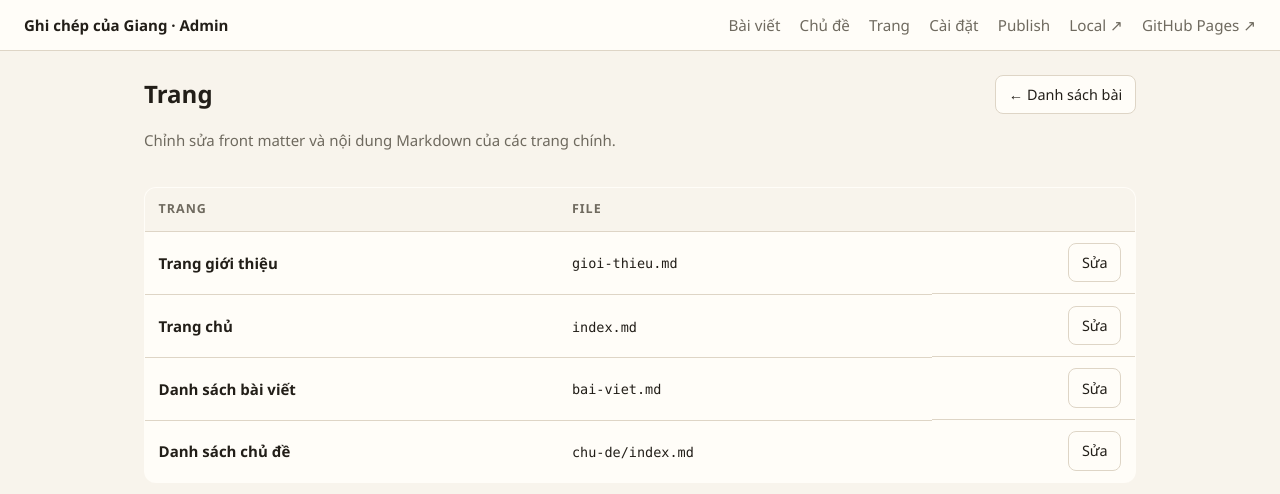
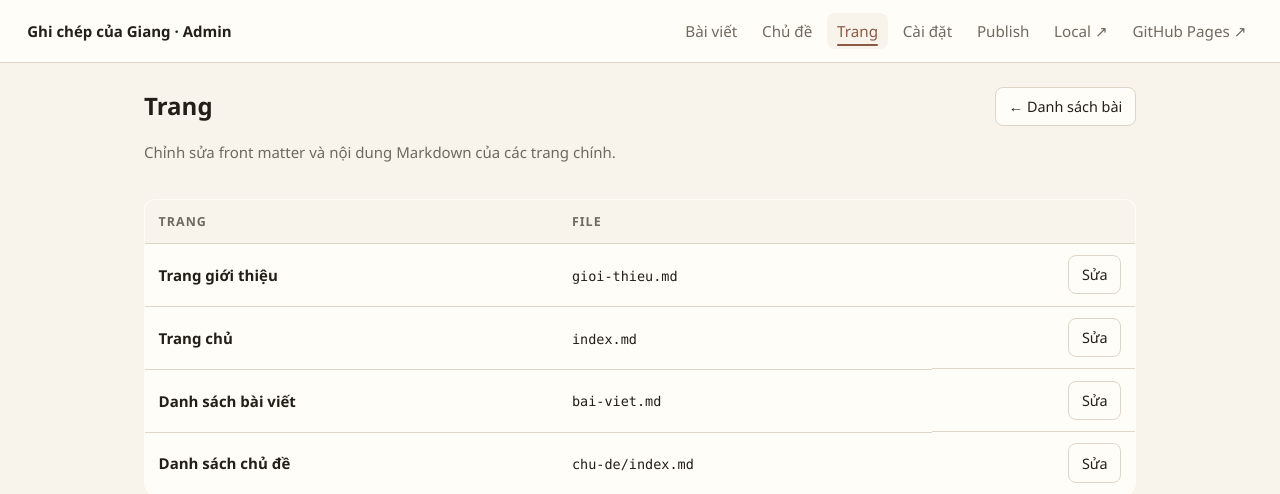
Before and after one commit to HiGiangcoder/HiGiangcoder.github.io, a FastAPI app: page /pages in a window 1280 px wide. Shown: the top 494 px of the page. Run offline with FastAPI, Linux system fonts and the light colour scheme.

Commit message:
Thêm hiệu ứng hover/active cho thanh điều hướng admin

```diff
--- a/admin/static/admin.css
+++ b/admin/static/admin.css
@@ -54,9 +54,74 @@ a:hover { text-decoration: underline; }
   z-index: 10;
 }
 
-.brand { font-weight: 600; color: var(--ink); }
-.topbar nav { display: flex; gap: 1.2rem; }
-.topbar nav a { color: var(--muted); font-size: 0.95rem; }
+.brand {
+  font-weight: 600;
+  color: var(--ink);
+  padding: 0.35rem 0.2rem;
+  border-radius: 8px;
+  transition: color 0.2s ease;
+}
+
+.brand:hover {
+  color: var(--accent);
+  text-decoration: none;
+}
+
+.topbar nav {
+  display: flex;
+  align-items: center;
+  gap: 0.35rem;
+  flex-wrap: wrap;
+}
+
+.topbar nav a {
+  position: relative;
+  color: var(--muted);
+  font-size: 0.95rem;
+  padding: 0.38rem 0.6rem;
+  border-radius: 8px;
+  transition:
+    color 0.2s ease,
+    background-color 0.2s ease;
+}
+
+.topbar nav a::after {
+  content: "";
+  position: absolute;
+  left: 0.6rem;
+  right: 0.6rem;
+  bottom: 0.18rem;
+  height: 2px;
+  border-radius: 999px;
+  background: currentColor;
+  transform: scaleX(0);
+  transform-origin: center;
+  transition: transform 0.22s ease;
+}
+
+.topbar nav a:hover {
+  color: var(--ink);
+  background: var(--bg);
+  text-decoration: none;
+}
+
+.topbar nav a:hover::after {
+  transform: scaleX(0.6);
+}
+
+.topbar nav a.active {
+  color: var(--accent);
+  background: var(--bg);
+}
+
+.topbar nav a.active::after {
+  transform: scaleX(1);
+}
+
+.topbar nav a:focus-visible {
+  outline: 2px solid var(--accent);
+  outline-offset: 2px;
+}
 
 .wrap { max-width: 1040px; margin: 0 auto; padding: 1.5rem; }
 .wrap-wide { max-width: 1680px; }
--- a/admin/templates/base.html
+++ b/admin/templates/base.html
@@ -9,12 +9,13 @@
 <body>
   <header class="topbar">
     <a class="brand" href="/">Ghi chép của Giang · Admin</a>
+    {% set path = request.url.path %}
     <nav>
-      <a href="/">Bài viết</a>
-      <a href="/topics">Chủ đề</a>
-      <a href="/pages">Trang</a>
-      <a href="/settings">Cài đặt</a>
-      <a href="/publish">Publish</a>
+      <a href="/" class="{% if path == '/' or path.startswith('/posts') %}active{% endif %}" {% if path == '/' or path.startswith('/posts') %}aria-current="page"{% endif %}>Bài viết</a>
+      <a href="/topics" class="{% if path.startswith('/topics') %}active{% endif %}" {% if path.startswith('/topics') %}aria-current="page"{% endif %}>Chủ đề</a>
+      <a href="/pages" class="{% if path.startswith('/pages') %}active{% endif %}" {% if path.startswith('/pages') %}aria-current="page"{% endif %}>Trang</a>
+      <a href="/settings" class="{% if path.startswith('/settings') %}active{% endif %}" {% if path.startswith('/settings') %}aria-current="page"{% endif %}>Cài đặt</a>
+      <a href="/publish" class="{% if path.startswith('/publish') %}active{% endif %}" {% if path.startswith('/publish') %}aria-current="page"{% endif %}>Publish</a>
       <a href="{{ preview_url }}" target="_blank" rel="noopener">Local ↗</a>
       <a href="{{ site_url }}" target="_blank" rel="noopener">GitHub Pages ↗</a>
     </nav>
```
